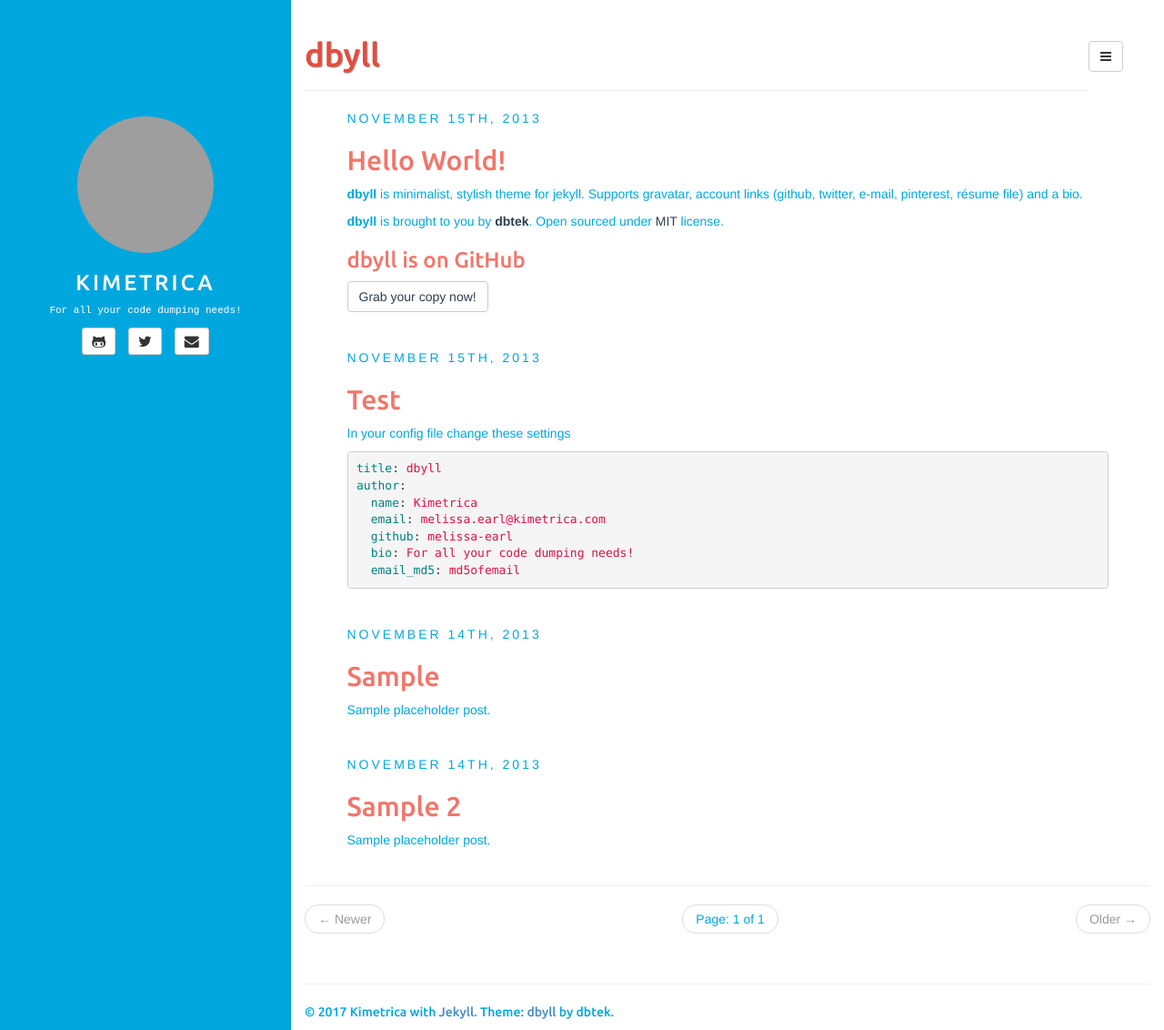
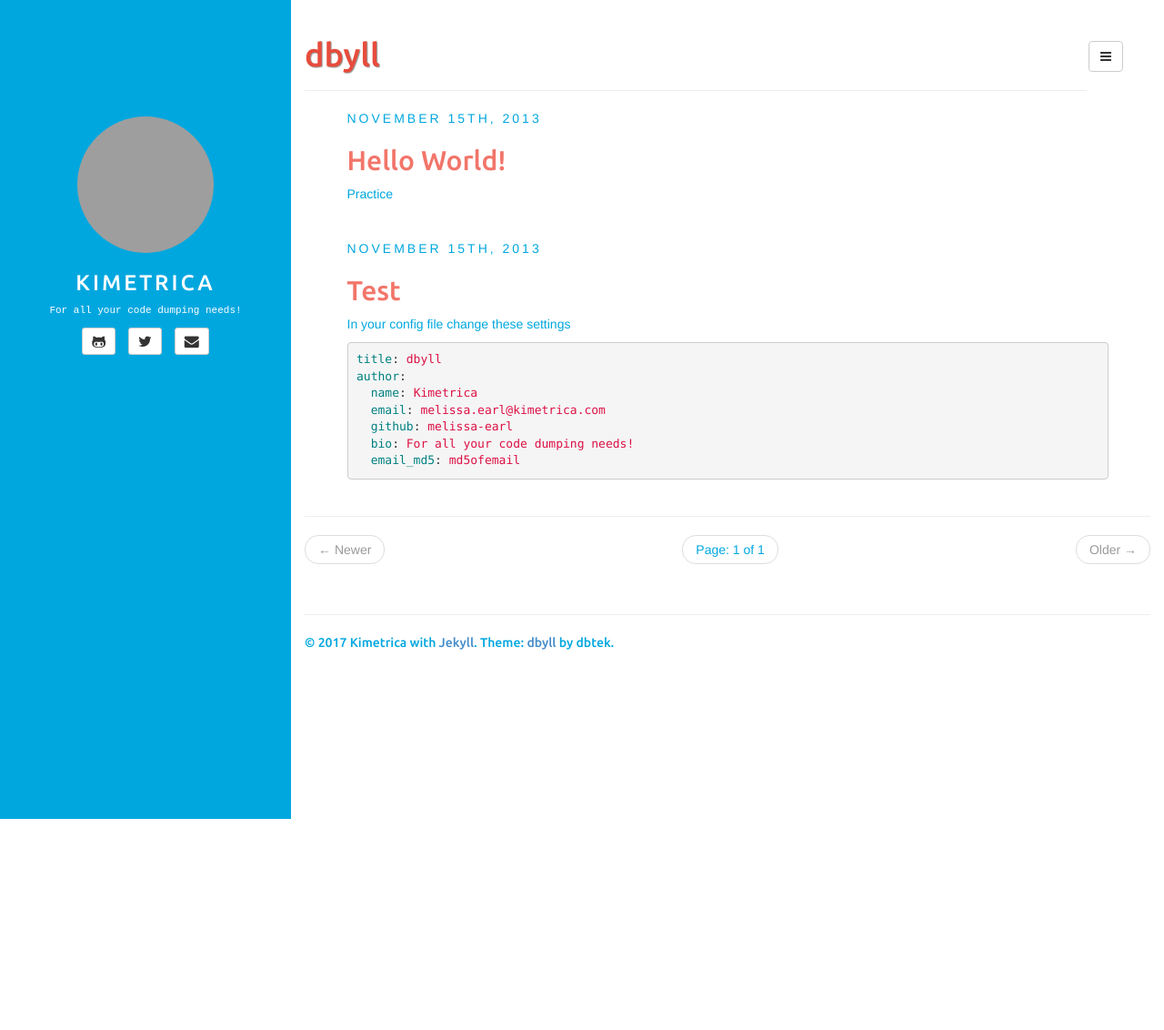
Before and after one commit to melissa-earl/Kimetrica-Wiki, a Jekyll site: the page built from index.html, in a window 1280 px wide and 1132 px high. Shown: the whole window at 91% size. Built offline with Jekyll 4.4.1, drawn with Linux system fonts in a browser that asks for light colours; the list of posts is cut into pages by our own code; grey boxes are pictures that could not be loaded.

Commit message:
Deleted posts

```diff
--- a/_posts/2013-11-15-hello-world.md
+++ b/_posts/2013-11-15-hello-world.md
@@ -7,10 +7,4 @@ fullview: true
 comments: true
 ---
 
-**dbyll** is minimalist, stylish theme for jekyll. Supports gravatar, account links (github, twitter, e-mail, pinterest, résume file) and a bio.
-
-**dbyll** is brought to you by **[dbtek](http://ismaildemirbilek.com)**. Open sourced under [MIT](http://opensource.org/licenses/MIT) license.
-
-### dbyll is on GitHub
-
-<a class="btn btn-default" href="https://github.com/dbtek/dbyll">Grab your copy now!</a>
+Practice
```
Also changed, not shown: _posts/2013-11-14-sample-2.md (deleted, +0 -11 lines), _posts/2013-11-14-sample.md (deleted, +0 -17 lines).
